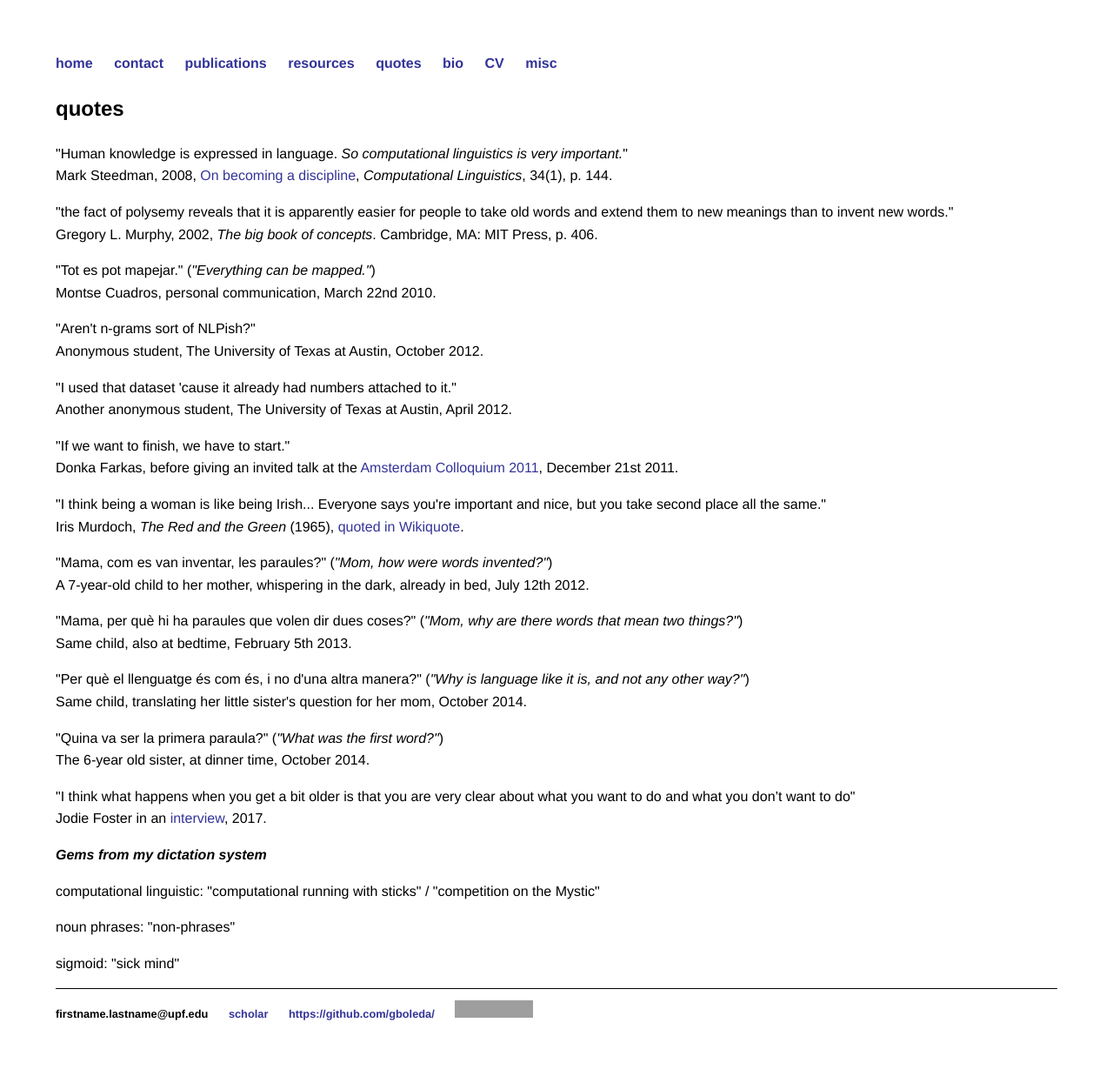
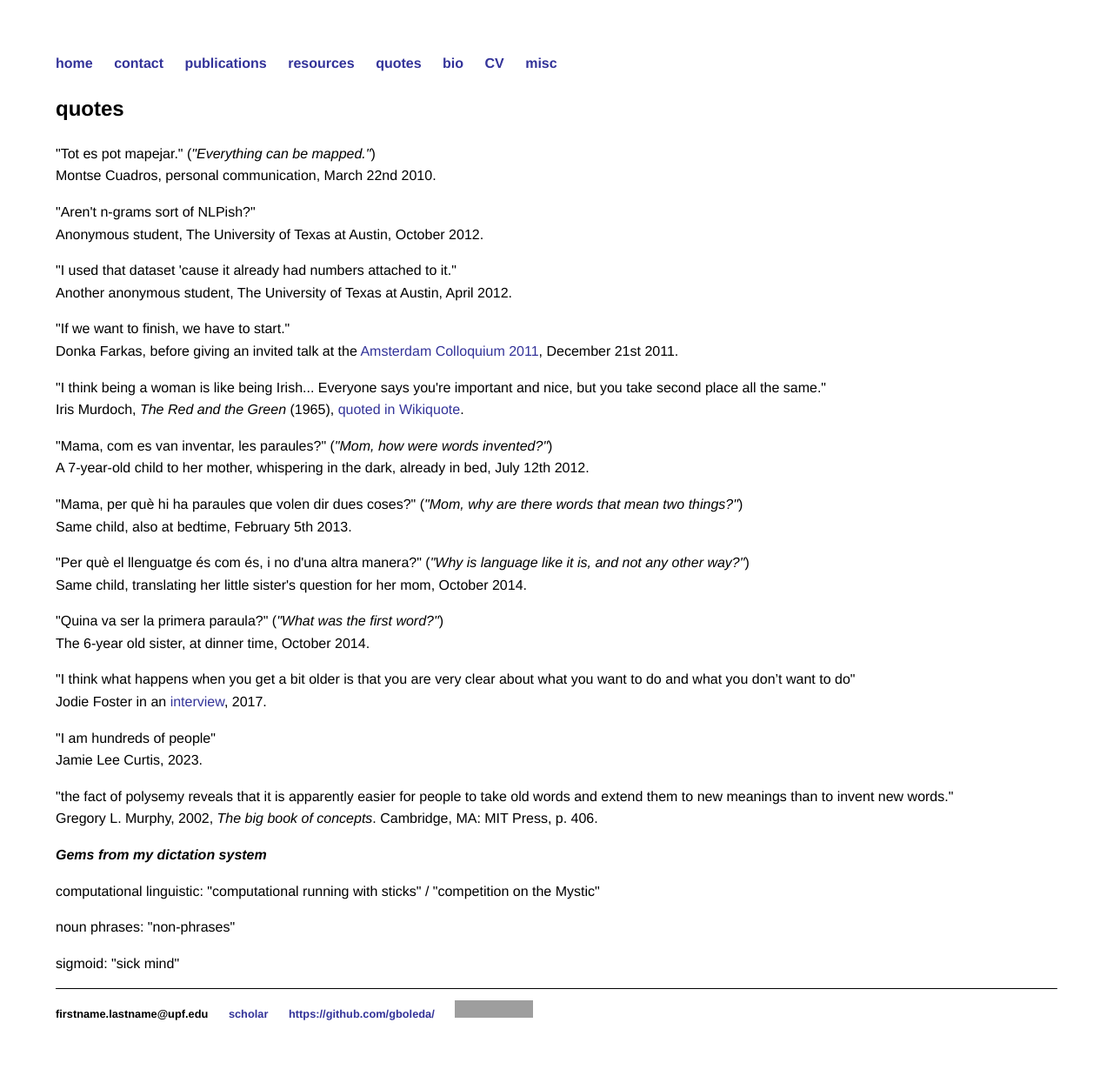
Before and after one commit to gboleda/gboleda.github.io, a Jekyll site: the page built from quotes.html, in a window 1280 px wide. Shown: the whole page at 87% size. Built offline with Jekyll 4.4.1, drawn with Linux system fonts in a browser that asks for light colours; grey boxes are pictures that could not be loaded.

Commit message:
cleaning up

```diff
--- a/quotes.html
+++ b/quotes.html
@@ -4,18 +4,6 @@ title: Gemma Boleda - quotes
 ---
 
 <h2>quotes</h2>
-
-<p>"Human knowledge is expressed in language. <i>So computational linguistics is
-very important.</i>"
-<br>
-Mark Steedman, 2008, <a href="http://www.aclweb.org/anthology/J/J08/J08-1008.pdf">On becoming a discipline</a>, <i>Computational Linguistics</i>, 34(1), p. 144.</p>
-
-<p>
-"the fact of polysemy reveals that it is apparently easier for people to take old words and extend them
-to new meanings than to invent new words."
-<br>
-Gregory L. Murphy, 2002, <i>The big book of concepts</i>.  Cambridge, MA: MIT Press, p. 406.
-</p>
 
 <p>
 "Tot es pot mapejar." (<i>"Everything can be mapped."</i>)<br>
@@ -59,6 +47,17 @@ Montse Cuadros, personal communication, March 22nd 2010.
   Jodie Foster in an <a href="https://www.theguardian.com/film/2017/dec/10/jodie-foster-i-make-movies-to-figure-out-who-i-am">interview</a>, 2017.
 </p>
 
+<p>"I am hundreds of people"<br>
+Jamie Lee Curtis, 2023.
+</p>
+
+<p>
+"the fact of polysemy reveals that it is apparently easier for people to take old words and extend them
+to new meanings than to invent new words."
+<br>
+Gregory L. Murphy, 2002, <i>The big book of concepts</i>.  Cambridge, MA: MIT Press, p. 406.
+</p>
+
 <p><i><b>Gems from my dictation system</b></i></p>
 
 <p>computational linguistic: "computational running with sticks" / "competition on the Mystic"</p>
```
Also changed, not shown: 3 other files.
